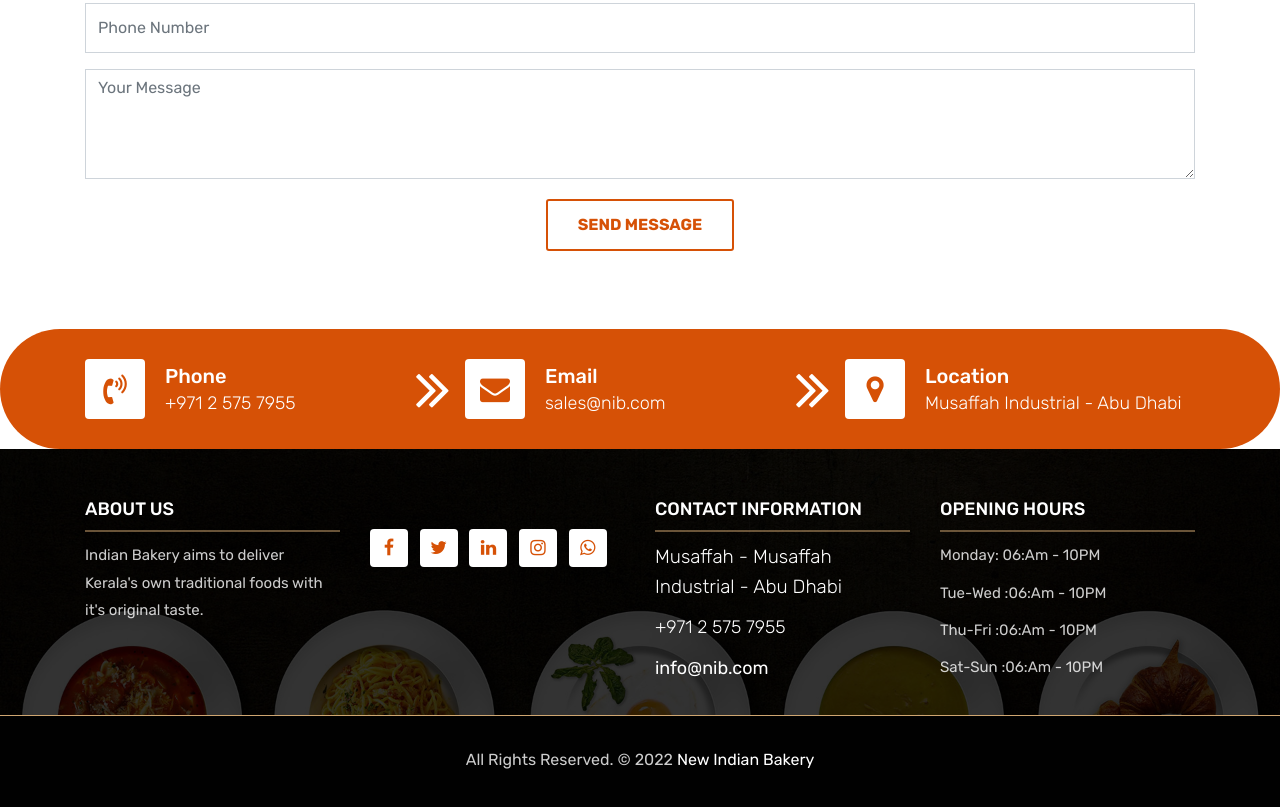
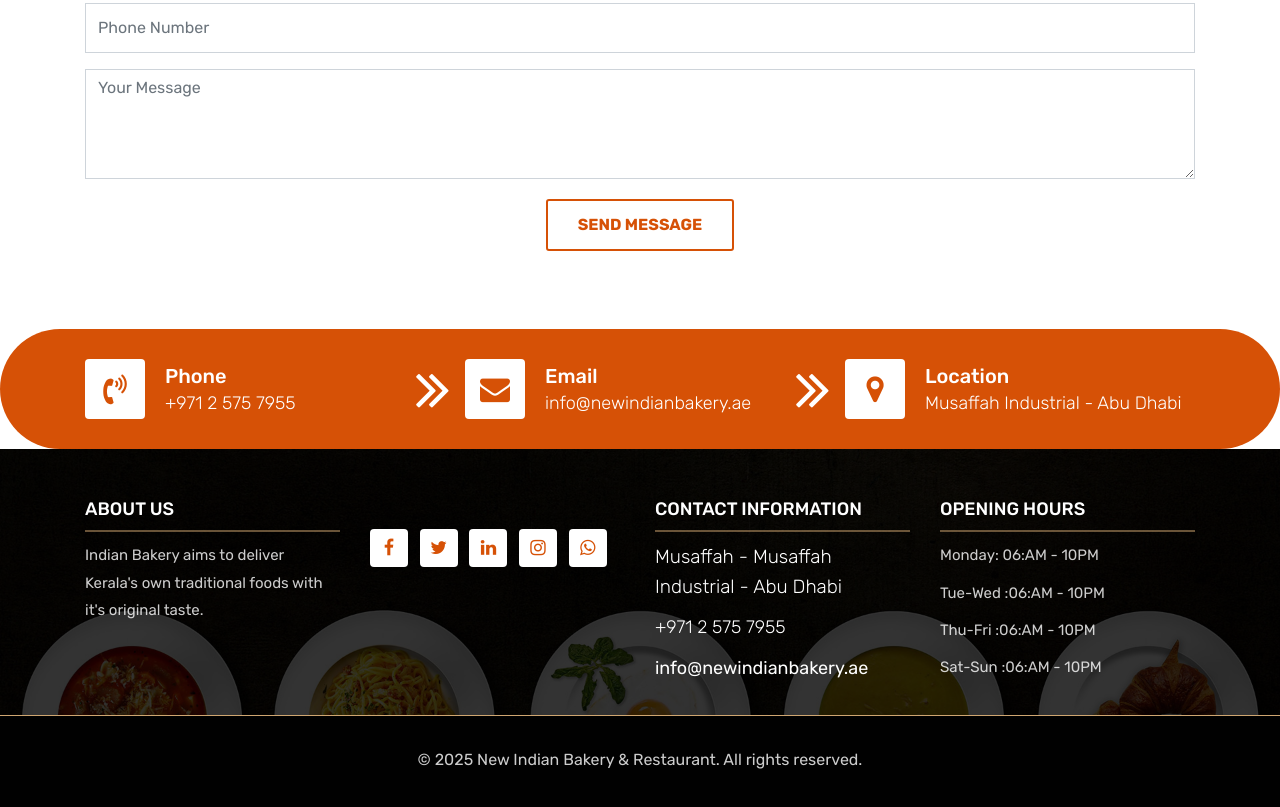
Before and after one commit to bakeryauh/bakeryauh.github.io, a plain HTML site: page contact.html in a window 1280 px wide. Shown: the part 1230-2037 px from the top of the page. Drawn offline with nearby package versions, Linux system fonts and the light colour scheme; a script that the page names is missing.

Commit message:
up1302202501571019

```diff
--- a/contact.html
+++ b/contact.html
@@ -8,10 +8,10 @@
     <meta name="viewport" content="width=device-width, initial-scale=1">
 
      <!-- Site Metas -->
-    <title>New Indian Bakery</title>
-    <meta name="keywords" content="">
-    <meta name="description" content="">
-    <meta name="author" content="">
+   <title>New Indian Bakery & Restaurant</title>
+    <meta name="description" content="Experience the best of Indian flavors with our bakery and restaurant, offering freshly baked goods and authentic Indian cuisine.">
+    <meta name="keywords" content="Indian bakery, Indian restaurant, authentic Indian food, fresh baked goods, masala chai, butter naan">
+    <meta name="author" content="New Indian Bakery & Restaurant">
 
     <!-- Site Icons -->
     <link rel="shortcut icon" href="img/logo-rbg.png" type="image/x-icon">
@@ -195,7 +195,7 @@
 					<div class="overflow-hidden">
 						<h4>Email</h4>
 						<p class="lead">
-							sales@nib.com
+							info@newindianbakery.ae
 						</p>
 					</div>
 				</div>
@@ -238,14 +238,14 @@
 					<h3>Contact information</h3>
 					<p class="lead">Musaffah - Musaffah Industrial - Abu Dhabi</p>
 					<p class="lead"><a href="tel:+97125757955">+971 2 575 7955</a></p>
-					<p><a href="#"> info@nib.com</a></p>
+					<p><a href="#"> info@newindianbakery.ae</a></p>
 				</div>
 				<div class="col-lg-3 col-md-6">
 					<h3>Opening hours</h3>
-					<p><span class="text-color">Monday: </span>06:Am - 10PM</p>
-					<p><span class="text-color">Tue-Wed :</span>06:Am - 10PM</p>
-					<p><span class="text-color">Thu-Fri :</span>06:Am - 10PM</p>
-					<p><span class="text-color">Sat-Sun :</span>06:Am - 10PM</p>
+					<p><span class="text-color">Monday: </span>06:AM - 10PM</p>
+					<p><span class="text-color">Tue-Wed :</span>06:AM - 10PM</p>
+					<p><span class="text-color">Thu-Fri :</span>06:AM - 10PM</p>
+					<p><span class="text-color">Sat-Sun :</span>06:AM - 10PM</p>
 				</div>
 			</div>
 		</div>
@@ -254,7 +254,7 @@
 			<div class="container">
 				<div class="row">
 					<div class="col-lg-12">
-						<p class="company-name">All Rights Reserved. &copy; 2022 <a href="#">New Indian Bakery</a>
+						<p class="company-name">&copy; 2025 New Indian Bakery & Restaurant. All rights reserved. </p>
 					</div>
 				</div>
 			</div>
```
